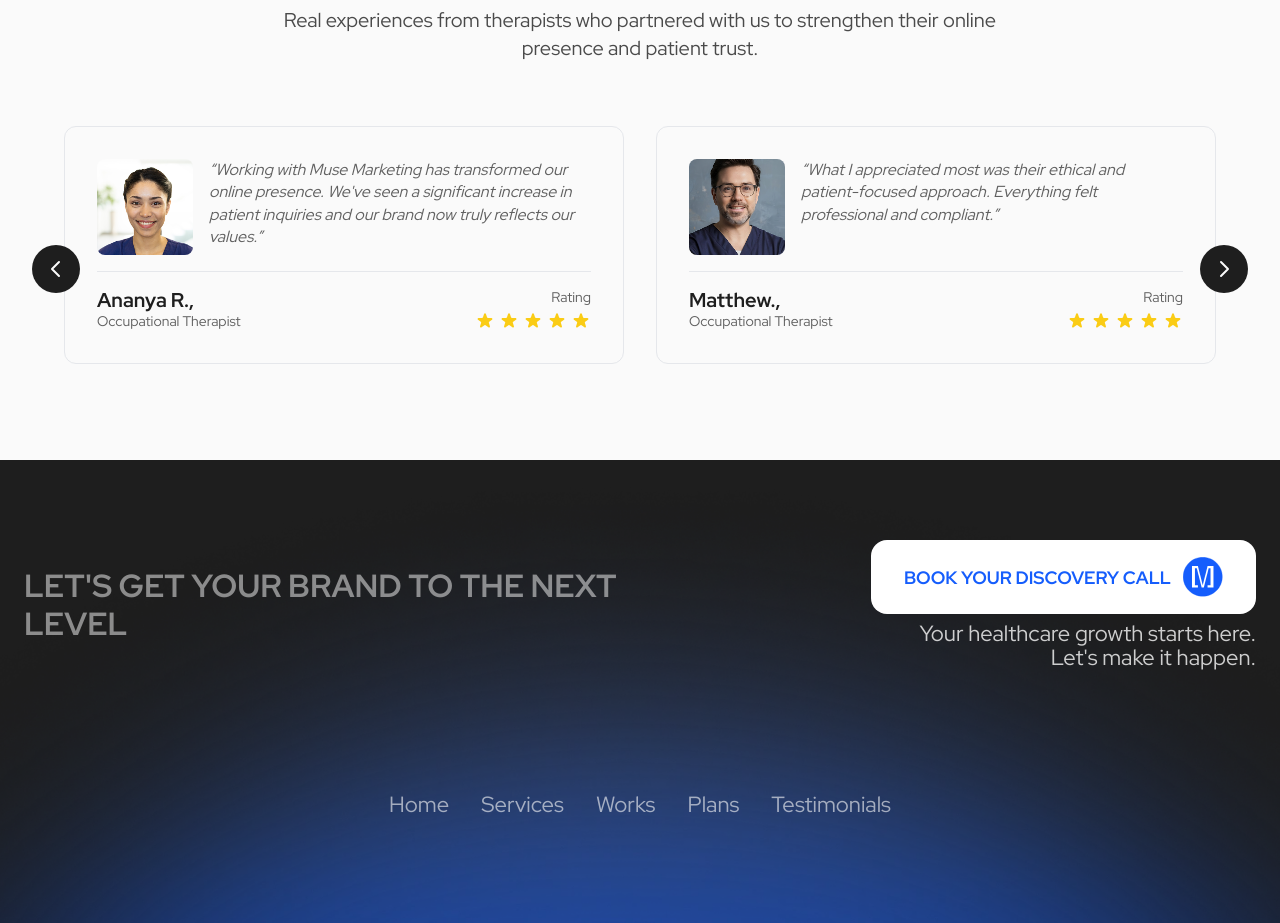
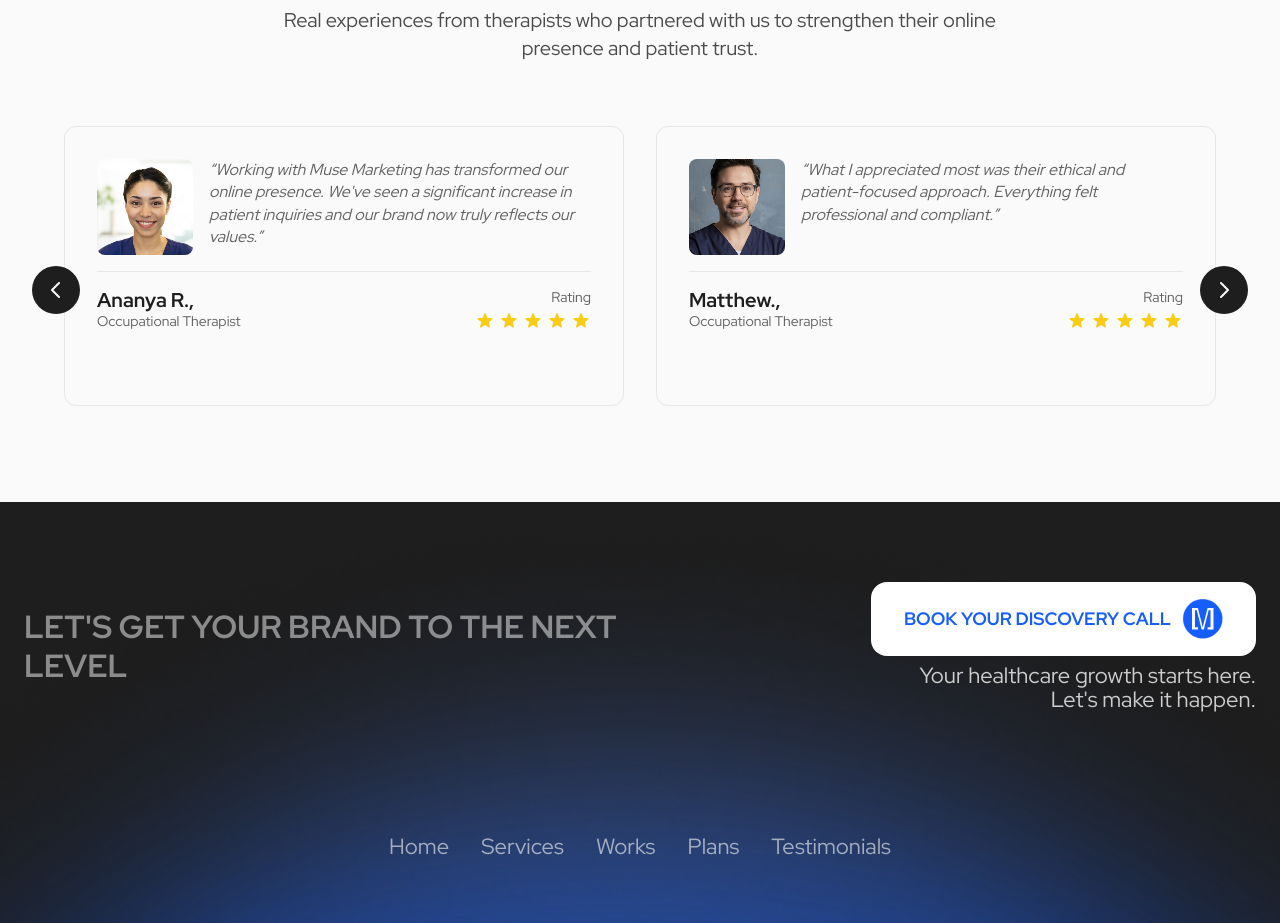
Before and after one commit to vivekcognimuse/Healthcare-Marketing, a Next.js app: page / in a window 1280 px wide. Shown: the part 9300-10223 px from the top of the page. Built offline with nearby package versions, Linux system fonts and the light colour scheme.

Commit message:
style : enhanced testimonial responsive for testimonial

```diff
--- a/components/ContentSection.tsx
+++ b/components/ContentSection.tsx
@@ -650,9 +650,8 @@ const StackedCard = memo(({
                         {service.samples[0].before.type === "video" ? (
                           <video
                             src={service.samples[0].before.src}
-                            className="w-full h-auto sm:rounded-lg sm:border-2 sm:border-[#E5E7EB]"
+                            className="w-full h-auto max-h-[600px] sm:max-h-[500px] sm:rounded-lg sm:border-2 sm:border-[#E5E7EB]"
                             style={{
-                              maxHeight: window.innerWidth < 640 ? '600px' : '500px',
                               objectFit: 'contain'
                             }}
                             autoPlay
@@ -669,9 +668,8 @@ const StackedCard = memo(({
                             alt={`${service.name} - Before`}
                             width={600}
                             height={400}
-                            className="w-full h-auto sm:rounded-lg sm:border-2 sm:border-[#E5E7EB] sm:bg-white"
+                            className="w-full h-auto max-h-[600px] sm:max-h-[500px] sm:rounded-lg sm:border-2 sm:border-[#E5E7EB] sm:bg-white"
                             style={{
-                              maxHeight: window.innerWidth < 640 ? '600px' : '500px',
                               objectFit: 'contain'
                             }}
                             loading="lazy"
@@ -718,9 +716,8 @@ const StackedCard = memo(({
                         {service.samples[0].after.type === "video" ? (
                           <video
                             src={service.samples[0].after.src}
-                            className="w-full h-auto sm:rounded-lg sm:border-2 sm:border-[#E5E7EB]"
+                            className="w-full h-auto max-h-[600px] sm:max-h-[500px] sm:rounded-lg sm:border-2 sm:border-[#E5E7EB]"
                             style={{
-                              maxHeight: window.innerWidth < 640 ? '600px' : '500px',
                               objectFit: 'contain'
                             }}
                             autoPlay
@@ -737,9 +734,8 @@ const StackedCard = memo(({
                             alt={`${service.name} - After`}
                             width={600}
                             height={400}
-                            className="w-full h-auto sm:rounded-lg sm:border-2 sm:border-[#E5E7EB] sm:bg-white"
+                            className="w-full h-auto max-h-[600px] sm:max-h-[500px] sm:rounded-lg sm:border-2 sm:border-[#E5E7EB] sm:bg-white"
                             style={{
-                              maxHeight: window.innerWidth < 640 ? '600px' : '500px',
                               objectFit: 'contain'
                             }}
                             loading="lazy"
--- a/components/TestimonialsSection.tsx
+++ b/components/TestimonialsSection.tsx
@@ -26,13 +26,7 @@ const testimonials = [
     quote: "From content to engagement, they handled everything smoothly. It allowed me to focus more on my patients.",
     rating: 5,
   },
-  {
-    name: "Mr. Rahul",
-    role: "Pedriatric OT",
-    image: "/testimonials/mr-rahul.png",
-    quote: "Muse Marketing helped us get more patient leads and made us stand out locally. Their support and creativity have been outstanding.",
-    rating: 5,
-  },
+
 ];
 
 export default function TestimonialsSection() {
@@ -249,7 +243,7 @@ export default function TestimonialsSection() {
 
             {/* Enhanced: Carousel when JS is enabled */}
             {isJsEnabled && (
-              <div className="grid grid-cols-1 md:grid-cols-2 gap-6 lg:gap-8">
+              <div className="grid grid-cols-1 md:grid-cols-2 gap-6 lg:gap-8 items-stretch">
                 <AnimatePresence mode="wait">
                   {getVisibleTestimonials().map((testimonial, index) => (
                   <motion.div
@@ -263,13 +257,13 @@ export default function TestimonialsSection() {
                       ease: [0.4, 0, 0.2, 1]
                     }}
                     whileHover={{ y: -4, transition: { duration: 0.2 } }}
-                    className="bg-white rounded-xl p-6 lg:p-8 border border-gray-200"
+                    className="bg-white rounded-xl p-6 lg:p-8 border border-gray-200 flex flex-col h-full min-h-[320px] md:min-h-[280px]"
                   >
                     {/* Mobile Layout: Quote at top, then author info, then image and rating */}
-                    <div className="md:hidden">
+                    <div className="md:hidden flex flex-col flex-1">
                       {/* Quote Section */}
                       <motion.p
-                        className="typography-p2 text-black/70 italic mb-4"
+                        className="typography-p2 text-black/70 italic mb-4 flex-1"
                         initial={{ opacity: 0 }}
                         animate={{ opacity: 1 }}
                         transition={{ delay: 0.2 + index * 0.1 }}
@@ -334,9 +328,9 @@ export default function TestimonialsSection() {
                     </div>
 
                     {/* Desktop Layout: Image Left, Quote Right */}
-                    <div className="hidden md:block">
+                    <div className="hidden md:block flex flex-col flex-1">
                       <motion.div
-                        className="flex gap-4 mb-4 pb-4 border-b border-gray-200"
+                        className="flex gap-4 mb-4 pb-4 border-b border-gray-200 flex-1"
                         initial={{ opacity: 0 }}
                         animate={{ opacity: 1 }}
                         transition={{ delay: 0.2 + index * 0.1 }}
```
